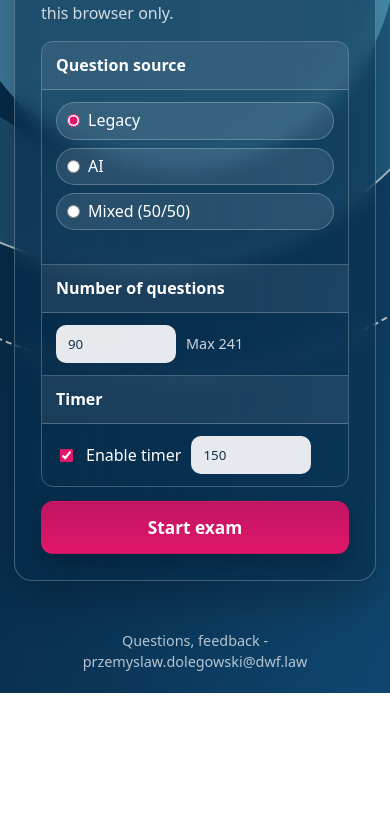
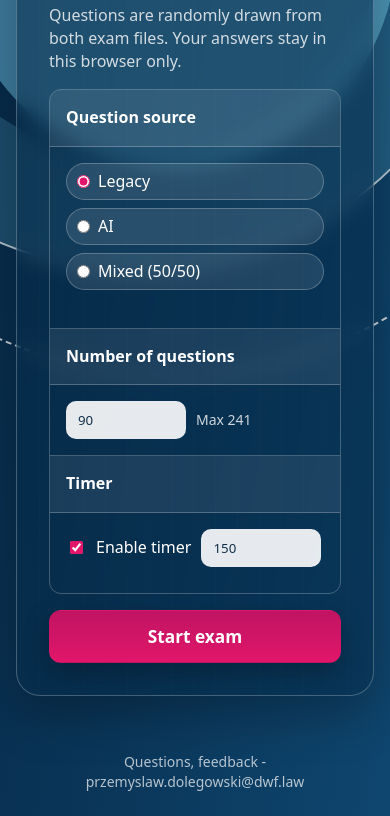
Before and after one commit to kordybordy/IAPP-E-quiz, a website: page index.html in a window 390 px wide. Shown: the part 308-1124 px from the top of the page. Before the commit the page ends 1001 px from the top, so only its background shows below. Drawn offline with Linux system fonts and the light colour scheme; no server answers.

Commit message:
Refine CSS spacing and typography scale

```diff
--- a/styles.css
+++ b/styles.css
@@ -21,6 +21,15 @@
   --ok:#5af1b6;
   --danger:#ff9dbf;
   --warn:#ffd48a;
+
+  --space-1:8px;
+  --space-2:16px;
+  --space-3:24px;
+  --space-4:32px;
+  --radius-1:8px;
+  --radius-2:12px;
+  --radius-3:16px;
+  --radius-4:24px;
 }
 
 *{ box-sizing:border-box; }
@@ -37,6 +46,7 @@ body{
 }
 
 #home h1{ font-family:var(--heading-font); }
+#home h1{ font-size:2.75rem; line-height:1.1; margin-bottom:var(--space-3); }
 
 body::before{
   content:"";
@@ -123,14 +133,14 @@ a{ color:var(--paper); }
 }
 
 
-.container{ max-width: 1080px; margin: 30px auto; padding: 0 14px; }
+.container{ max-width: 1080px; margin: var(--space-4) auto; padding: 0 var(--space-2); }
 .card{
   position:relative;
   overflow:hidden;
   background:rgba(7,43,72,.55);
   border:1px solid rgba(255,255,255,.24);
-  border-radius:18px;
-  padding:26px;
+  border-radius:var(--radius-4);
+  padding:var(--space-4);
   box-shadow:var(--shadow);
   backdrop-filter:blur(10px);
 }
@@ -157,8 +167,8 @@ a{ color:var(--paper); }
 
 .card > *{ position:relative; z-index:1; }
 
-.controls{ display:flex; gap:10px; flex-wrap:wrap; margin-top: 14px; }
-.fieldRow{ display:flex; gap:12px; align-items:center; flex-wrap:wrap; margin-top: 14px; }
+.controls{ display:flex; gap:var(--space-2); flex-wrap:wrap; margin-top: var(--space-2); }
+.fieldRow{ display:flex; gap:var(--space-2); align-items:center; flex-wrap:wrap; margin-top: var(--space-2); }
 .fieldLabel{ font-weight:700; }
 .fieldControl{ display:flex; gap:10px; align-items:center; flex-wrap:wrap; }
 
@@ -178,7 +188,7 @@ a{ color:var(--paper); }
 
 .radioPill input{ margin:0; accent-color:var(--dwf-500); }
 
-.settingsGrid{ margin-top:14px; border:1px solid var(--border); border-radius:12px; overflow:hidden; }
+.settingsGrid{ margin-top:var(--space-2); border:1px solid var(--border); border-radius:var(--radius-2); overflow:hidden; }
 
 .settingsGrid .fieldRow{
   margin-top:0;
@@ -192,12 +202,12 @@ a{ color:var(--paper); }
 .settingsGrid .fieldRow:last-child{ border-bottom:none; }
 
 .settingsGrid .fieldLabel{
-  padding:12px 14px;
+  padding:var(--space-2);
   border-right:1px solid var(--border);
   background:rgba(255,255,255,.08);
 }
 
-.settingsGrid .fieldControl{ padding:12px 14px; }
+.settingsGrid .fieldControl{ padding:var(--space-2); }
 
 .startRow{ justify-content:center; align-items:center; }
 
@@ -237,7 +247,8 @@ button.danger{ background: rgba(255,120,160,.2); border-color: rgba(255,170,195,
 button:hover:not(:disabled){ filter:brightness(1.05); }
 
 .muted{ color: var(--paper-80); }
-.small{ font-size: .9rem; }
+.small,
+.muted.small{ font-size: .875rem; }
 .mono{ font-family: ui-monospace, SFMono-Regular, Menlo, Monaco, Consolas, "Liberation Mono", monospace; }
 
 .examHeader{ display:flex; justify-content:space-between; gap:10px; align-items:center; margin-bottom: 12px; }
@@ -250,14 +261,14 @@ button:hover:not(:disabled){ filter:brightness(1.05); }
 .jumpBtn.wrong{ border-color: rgba(255,160,189,.65); background: rgba(255,160,189,.2); }
 .jumpBtn.unanswered{ opacity:.8; }
 
-.questionCard{ border:1px solid var(--border); border-radius:12px; padding:14px; background:rgba(255,255,255,.07); }
+.questionCard{ border:1px solid var(--border); border-radius:var(--radius-2); padding:var(--space-2); background:rgba(255,255,255,.07); }
 .qTitle{ display:flex; gap:10px; align-items:baseline; }
 .qNum{ font-weight: 700; }
 .qMeta{ margin-left:auto; }
-.qText{ margin: 10px 0 12px 0; line-height: 1.35; }
+.qText{ margin: var(--space-2) 0; line-height: 1.5; }
 
 .choices{ display:grid; gap:8px; }
-.choice{ display:flex; gap:10px; align-items:flex-start; padding:10px; border:1px solid var(--border); border-radius:12px; background: rgba(255,255,255,.08); }
+.choice{ display:flex; gap:var(--space-2); align-items:flex-start; padding:var(--space-2); border:1px solid var(--border); border-radius:var(--radius-2); background: rgba(255,255,255,.08); }
 .choice input{ margin-top: 3px; accent-color:var(--dwf-500); }
 .choice .lbl{ width: 24px; font-weight:700; }
 .choice.correct{ border-color: rgba(90,241,182,.65); background: rgba(90,241,182,.18); }
@@ -285,14 +296,14 @@ button:hover:not(:disabled){ filter:brightness(1.05); }
 .scoreLine{ font-size:1.15rem; margin:12px 0; }
 .filters{ margin:12px 0; }
 .checkbox{ display:flex; gap:10px; align-items:center; }
-.reviewItem{ border:1px solid var(--border); border-radius:12px; padding:12px; margin:10px 0; background:rgba(255,255,255,.07); }
+.reviewItem{ border:1px solid var(--border); border-radius:var(--radius-2); padding:var(--space-2); margin:var(--space-2) 0; background:rgba(255,255,255,.07); }
 .reviewTop{ display:flex; gap:10px; align-items:center; }
 .badge{ font-size:.82rem; padding:4px 8px; border-radius:999px; border:1px solid var(--border); }
 .badge.ok{ border-color: rgba(90,241,182,.65); background: rgba(90,241,182,.18); }
 .badge.bad{ border-color: rgba(255,160,189,.65); background: rgba(255,160,189,.2); }
 .badge.warn{ border-color: rgba(255,212,138,.7); background: rgba(255,212,138,.2); }
 
-.footer{ text-align:center; padding:20px 14px; color:var(--paper-70); }
+.footer{ text-align:center; padding:var(--space-3) var(--space-2); color:var(--paper-70); }
 
 .leaderboardList > div{ padding:8px 10px; border:1px solid var(--border); border-radius:10px; margin-bottom:8px; background:rgba(255,255,255,.08); }
 
@@ -315,6 +326,8 @@ button:hover:not(:disabled){ filter:brightness(1.05); }
 }
 
 @media (max-width: 760px){
+  #home h1{ font-size:1.875rem; }
+
   .topbar{
     grid-template-columns:1fr;
     justify-items:center;
```
